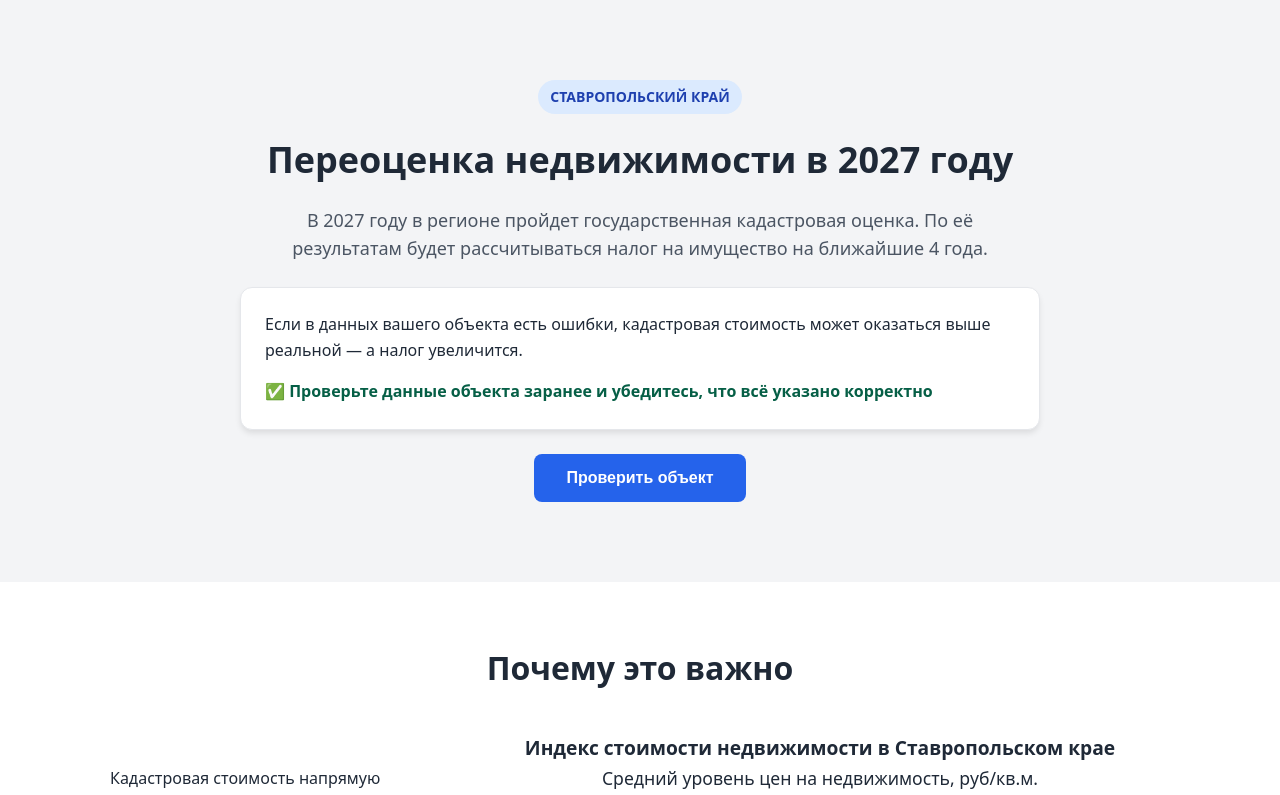
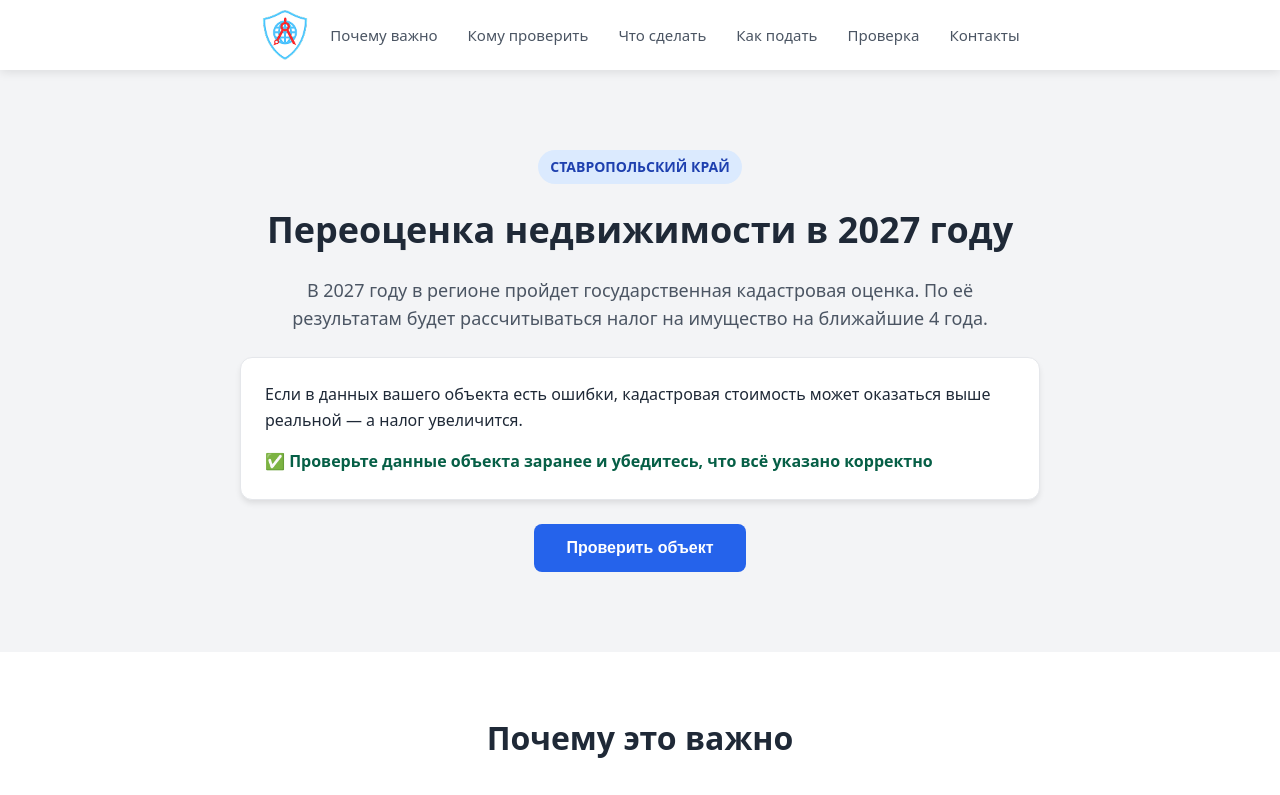
Before and after one commit to Korkin-Igor/vue-cadaster-check, a Vue app: page / in a window 1280 px wide. Shown: the top 795 px of the page. Built offline with nearby package versions, Linux system fonts and the light colour scheme.

Commit message:
Set up: header and burger-menu, Feat: animations for burger-menu, add logo

```diff
--- a/src/App.vue
+++ b/src/App.vue
@@ -1,5 +1,7 @@
 <template>
   <div id="app">
+    <Header />
+    <main class="main-content">
       <HeroSection />
       <WhyImportant />
       <WhoNeedsIt />
@@ -7,10 +9,12 @@
       <HowToSubmit />
       <FreeCheck />
       <Footer />
+    </main>
   </div>
 </template>
 
 <script setup>
+import Header from './components/Header.vue'
 import HeroSection from './components/HeroSection.vue'
 import WhyImportant from './components/WhyImportant.vue'
 import WhoNeedsIt from './components/WhoNeedsIt.vue'
@@ -34,6 +38,20 @@ import Footer from './components/Footer.vue'
 }
 
 * { box-sizing: border-box; margin: 0; padding: 0; }
-body { font-family: system-ui, -apple-system, sans-serif; color: var(--text-main); line-height: 1.6; }
-.container { max-width: 1100px; margin: 0 auto; padding: 0 20px; }
+
+body {
+  font-family: system-ui, -apple-system, sans-serif;
+  color: var(--text-main);
+  line-height: 1.6;
+}
+
+.container {
+  max-width: 1100px;
+  margin: 0 auto;
+  padding: 0 20px;
+}
+
+.main-content {
+  margin-top: 70px;
+}
 </style>
--- a/src/components/Footer.vue
+++ b/src/components/Footer.vue
@@ -1,5 +1,5 @@
 <template>
-  <footer class="footer">
+  <footer class="footer" id="contacts">
     <div class="container">
       <h2>Остались вопросы?</h2>
 
--- /dev/null
+++ b/src/components/Header.vue
@@ -0,0 +1,252 @@
+<template>
+  <header class="header">
+    <div class="container header-container">
+      <a href="#" class="logo" @click.prevent="scrollToTop">
+        <img src="../assets/logo.png" class="logo-icon" alt="logo">
+      </a>
+
+      <nav class="nav-desktop">
+        <a v-for="link in navLinks" :key="link.id" :href="'#' + link.id" @click.prevent="scrollToSection(link.id)">
+          {{ link.label }}
+        </a>
+      </nav>
+
+      <button class="burger-btn" @click="toggleMenu" :class="{ active: isMenuOpen }" aria-label="Меню">
+        <span></span>
+        <span></span>
+        <span></span>
+      </button>
+
+      <transition name="slide">
+        <div v-if="isMenuOpen" class="mobile-menu">
+          <nav class="nav-mobile">
+            <a v-for="link in navLinks" :key="link.id" :href="'#' + link.id" @click="handleMobileClick(link.id)">
+              {{ link.label }}
+            </a>
+          </nav>
+        </div>
+      </transition>
+    </div>
+  </header>
+</template>
+
+<script setup>
+import { ref, onMounted, onUnmounted } from 'vue';
+
+const isMenuOpen = ref(false);
+
+const navLinks = [
+  { id: 'why', label: 'Почему важно' },
+  { id: 'who', label: 'Кому проверить' },
+  { id: 'what', label: 'Что сделать' },
+  { id: 'how', label: 'Как подать' },
+  { id: 'free-check-section', label: 'Проверка' },
+  { id: 'contacts', label: 'Контакты' }
+];
+
+const toggleMenu = () => {
+  isMenuOpen.value = !isMenuOpen.value;
+  document.body.style.overflow = isMenuOpen.value ? 'hidden' : '';
+};
+
+const scrollToSection = (id) => {
+  const element = document.getElementById(id);
+  if (element) {
+    const headerOffset = 80;
+    const elementPosition = element.getBoundingClientRect().top;
+    const offsetPosition = elementPosition + window.pageYOffset - headerOffset;
+
+    window.scrollTo({
+      top: offsetPosition,
+      behavior: 'smooth'
+    });
+  }
+};
+
+const scrollToTop = () => {
+  window.scrollTo({ top: 0, behavior: 'smooth' });
+};
+
+const handleMobileClick = (id) => {
+  isMenuOpen.value = false;
+  document.body.style.overflow = '';
+  setTimeout(() => scrollToSection(id), 300);
+};
+
+const handleClickOutside = (event) => {
+  const burger = document.querySelector('.burger-btn');
+  const menu = document.querySelector('.mobile-menu');
+  if (isMenuOpen.value && burger && menu && !burger.contains(event.target) && !menu.contains(event.target)) {
+    toggleMenu();
+  }
+};
+
+onMounted(() => {
+  document.addEventListener('click', handleClickOutside);
+});
+
+onUnmounted(() => {
+  document.removeEventListener('click', handleClickOutside);
+  document.body.style.overflow = '';
+});
+</script>
+
+<style scoped>
+.header {
+  position: fixed;
+  top: 0;
+  left: 0;
+  right: 0;
+  background-color: var(--white);
+  box-shadow: 0 2px 10px rgba(0, 0, 0, 0.1);
+  z-index: 1000;
+  height: 70px;
+}
+
+.header-container {
+  display: flex;
+  justify-content: space-between;
+  align-items: center;
+  gap: 20px;
+  height: 100%;
+}
+
+.logo {
+  display: flex;
+  align-items: center;
+  gap: 10px;
+  text-decoration: none;
+  color: var(--text-main);
+  font-weight: 700;
+  font-size: 20px;
+}
+
+.logo-icon {
+  width: 50px;
+}
+
+.nav-desktop {
+  display: none;
+  gap: 30px;
+}
+
+.nav-desktop a {
+  text-decoration: none;
+  color: var(--text-secondary);
+  font-weight: 500;
+  font-size: 15px;
+  transition: color 0.3s;
+  position: relative;
+}
+
+.nav-desktop a:hover {
+  color: var(--primary-color);
+}
+
+.nav-desktop a::after {
+  content: '';
+  position: absolute;
+  bottom: -5px;
+  left: 0;
+  width: 0;
+  height: 2px;
+  background-color: var(--primary-color);
+  transition: width 0.3s;
+}
+
+.nav-desktop a:hover::after {
+  width: 100%;
+}
+
+.burger-btn {
+  display: flex;
+  flex-direction: column;
+  justify-content: space-between;
+  width: 30px;
+  height: 24px;
+  background: none;
+  border: none;
+  cursor: pointer;
+  padding: 0;
+  z-index: 1001;
+}
+
+.burger-btn span {
+  display: block;
+  width: 100%;
+  height: 3px;
+  background-color: var(--text-main);
+  border-radius: 2px;
+  transition: all 0.3s ease;
+}
+
+.burger-btn.active span:nth-child(1) {
+  transform: translateY(10.5px) rotate(45deg);
+}
+
+.burger-btn.active span:nth-child(2) {
+  opacity: 0;
+}
+
+.burger-btn.active span:nth-child(3) {
+  transform: translateY(-10.5px) rotate(-45deg);
+}
+
+.mobile-menu {
+  position: fixed;
+  top: 70px;
+  left: 0;
+  right: 0;
+  background-color: var(--white);
+  box-shadow: 0 4px 10px rgba(0, 0, 0, 0.1);
+  padding: 20px;
+}
+
+.nav-mobile {
+  display: flex;
+  flex-direction: column;
+  gap: 15px;
+}
+
+.nav-mobile a {
+  text-decoration: none;
+  color: var(--text-main);
+  font-weight: 500;
+  font-size: 18px;
+  padding: 10px 0;
+  border-bottom: 1px solid #e5e7eb;
+  transition: color 0.3s;
+}
+
+.nav-mobile a:hover {
+  color: var(--primary-color);
+}
+
+.nav-mobile a:last-child {
+  border-bottom: none;
+}
+
+.slide-enter-active,
+.slide-leave-active {
+  transition: all 0.3s ease;
+}
+
+.slide-enter-from,
+.slide-leave-to {
+  opacity: 0;
+  transform: translateY(-20px);
+}
+
+@media (min-width: 800px) {
+  .header-container {
+    justify-content: center;
+  }
+  .nav-desktop {
+    display: flex;
+  }
+  .burger-btn,
+  .mobile-menu {
+    display: none;
+  }
+}
+</style>
--- a/src/components/HowToSubmit.vue
+++ b/src/components/HowToSubmit.vue
@@ -1,5 +1,5 @@
 <template>
-  <section class="section bg-light">
+  <section class="section bg-light" id="how">
     <div class="container">
       <h2>Как подать декларацию</h2>
 
--- a/src/components/WhatToDo.vue
+++ b/src/components/WhatToDo.vue
@@ -1,5 +1,5 @@
 <template>
-  <section class="section">
+  <section class="section" id="what">
     <div class="container">
       <h2>Что можно сделать сейчас</h2>
 
--- a/src/components/WhoNeedsIt.vue
+++ b/src/components/WhoNeedsIt.vue
@@ -1,5 +1,5 @@
 <template>
-  <section class="section bg-light">
+  <section class="section bg-light" id="who">
     <div class="container">
       <h2>Кому стоит проверить объект</h2>
       <p class="subtitle">Проверка актуальна для владельцев:</p>
--- a/src/components/WhyImportant.vue
+++ b/src/components/WhyImportant.vue
@@ -1,5 +1,5 @@
 <template>
-<section class="section">
+<section class="section" id="why">
 <div class="container">
   <h2>Почему это важно</h2>
   <div class="grid-2">
```
Also changed, not shown: src/assets/logo.png (added). Lines whose indentation alone changed are shown as unchanged.
